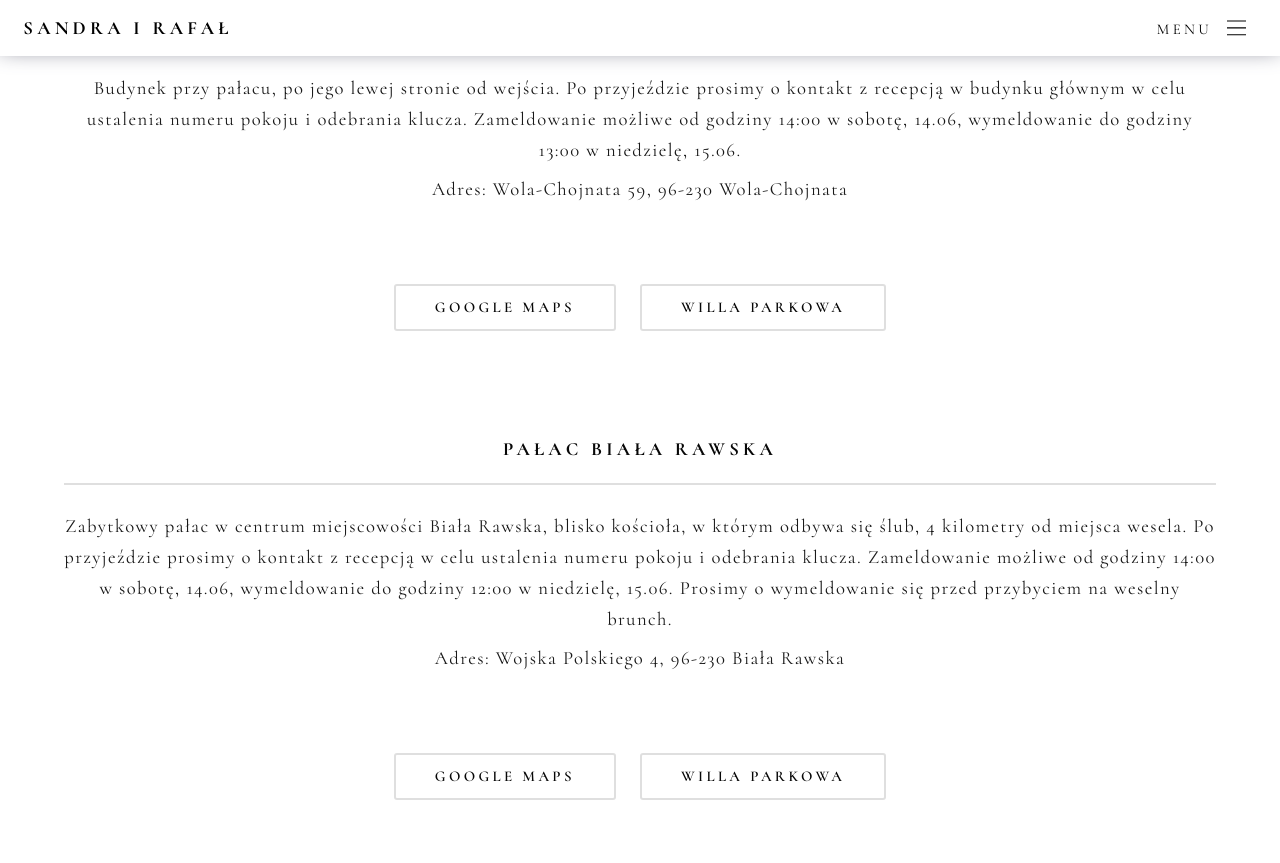
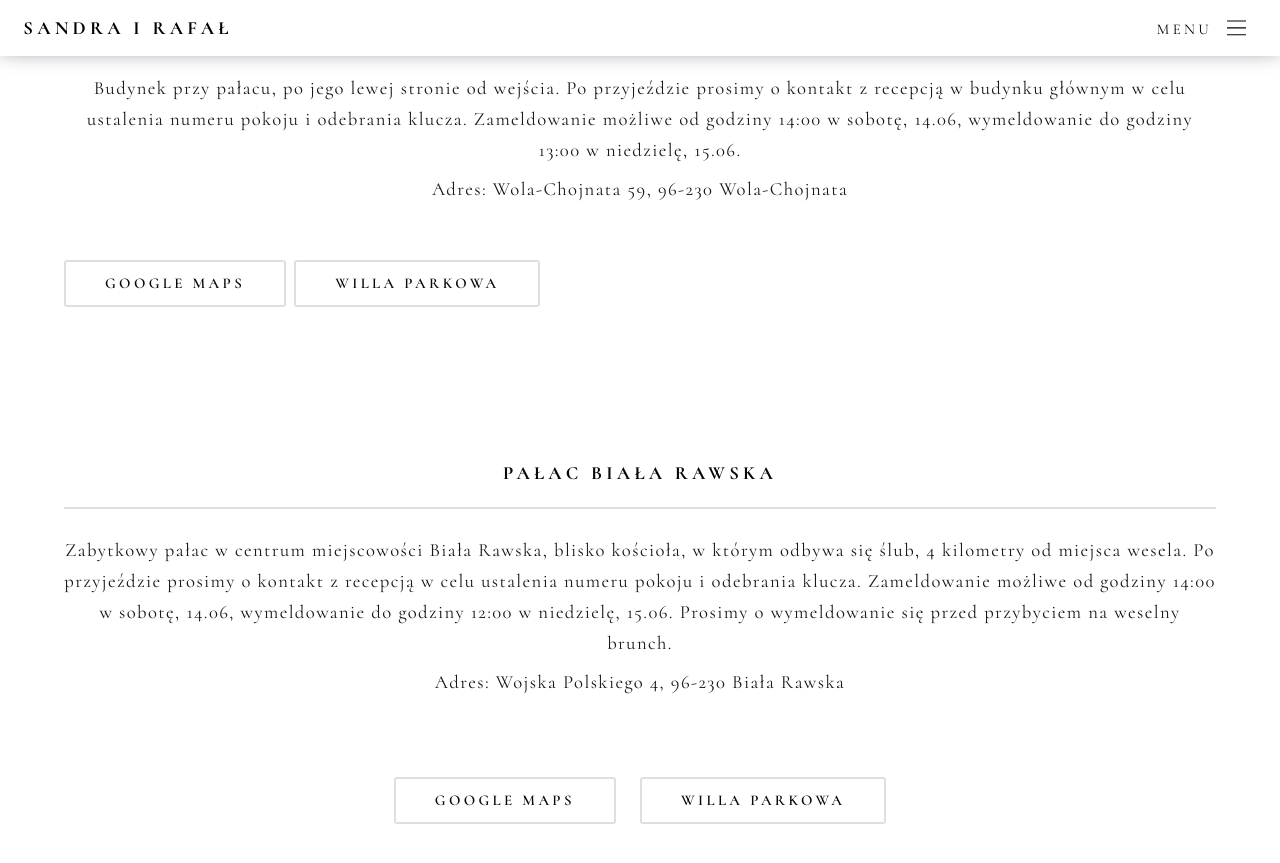
Before and after one commit to sandrarafal2025/sandrarafal2025.github.io, a Jekyll site: the page built from index.html, in a window 1280 px wide and 900 px high, scrolled down 5413 px. Shown: the top 863 px of the window. Built offline with Jekyll 4.4.1, drawn with Linux system fonts in a browser that asks for light colours; some web fonts are replaced.

Commit message:
accomodation update 8

```diff
--- a/index.html
+++ b/index.html
@@ -191,7 +191,7 @@ layout: landing
                         <div class="d-flex flex-column gap-2 mb-5">
                             Adres: Wola-Chojnata 59, 96-230 Wola-Chojnata
                         </div>
-                        <div class="d-flex flex-column justify-content-center gap-4 mt-4 flex-md-row">
+                        <div class="d-flex flex-column gap-2 mb-5 flex-md-row">
                             <a href="https://maps.app.goo.gl/1T3CPU9SUdqD13UW7"
                                target="_blank"
                                class="button small">Google maps</a>
```
